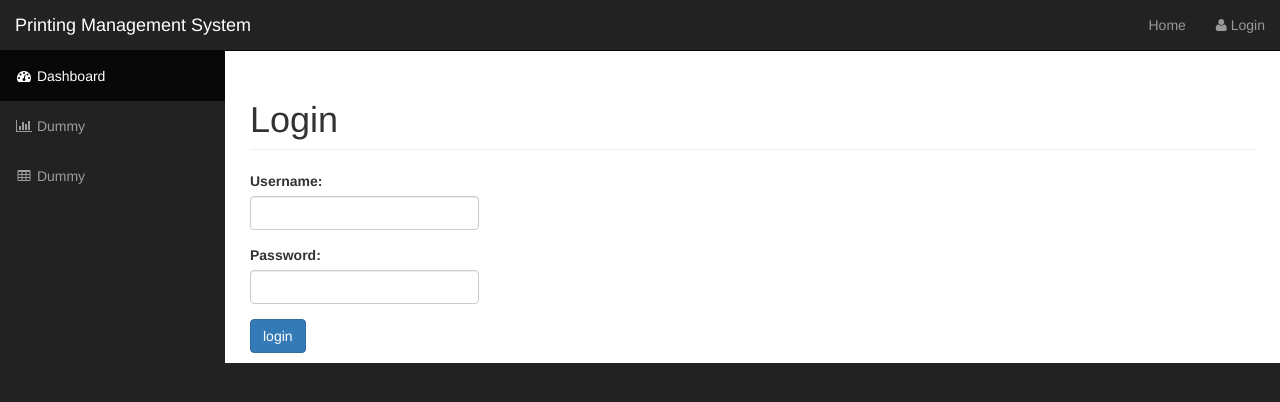
After one commit to anselm92/pms, a Django app: page /accounts/login/ in a window 1280 px wide. The commit adds this page. Shown: the top 402 px of the page. Run offline with Django 3.2, Linux system fonts and the light colour scheme; some libraries are stand-ins or nearby versions.

Commit message:
Add user authentication

```diff
--- a/pms/pms/settings.py
+++ b/pms/pms/settings.py
@@ -121,3 +121,5 @@ USE_TZ = True
 # https://docs.djangoproject.com/en/1.11/howto/static-files/
 
 STATIC_URL = '/static/'
+
+LOGIN_REDIRECT_URL = '/'
--- a/pms/printing/templates/printing/base_generic.html
+++ b/pms/printing/templates/printing/base_generic.html
@@ -32,7 +32,7 @@
                 <span class="icon-bar"></span>
                 <span class="icon-bar"></span>
             </button>
-            <a class="navbar-brand" href="index.html">Printing Management System</a>
+            <a class="navbar-brand" href="{% url 'home' %}">Printing Management System</a>
         </div>
         {% include 'printing/navbar.html' %}
         <div class="collapse navbar-collapse navbar-ex1-collapse">
@@ -48,6 +48,8 @@
                 </div>
             </div>
 
+            {% block messages %}{% endblock %}
+
             {% block content %}{% endblock %}
         </div>
     </div>
--- /dev/null
+++ b/pms/printing/templates/printing/login.html
@@ -0,0 +1,40 @@
+{% extends "printing/base_generic.html" %}
+
+{% block title %}Login{% endblock %}
+
+{% block page_title %}Login{% endblock %}
+
+{% block content %}
+    <div class="row">
+        <div class="col-lg-12">
+            {% if form.errors %}
+                <div class="alert alert-danger">Your username and password didn't match. Please try again.</div>
+            {% elif next %}
+                {% if user.is_authenticated %}
+                    <div class="alert alert-warning">
+                        Your account doesn't have access to this page. To proceed, please login with an account that has
+                        access.
+                    </div>
+                {% else %}
+                    <div class="alert alert-info">Please login to see this page.</div>
+                {% endif %}
+            {% endif %}
+        </div>
+
+        <div class="col-lg-3">
+            <form method="post" action="{% url "login" %}" role="form">
+                {% csrf_token %}
+                <div class="form-group">
+                    <label for="id_username">Username:</label>
+                    <input type="text" name="username" class="form-control" id="id_username"/>
+                </div>
+                <div class="form-group">
+                    <label for="id_password">Password:</label>
+                    <input type="password" name="password" class="form-control" id="id_password">
+                </div>
+                <input type="submit" value="login" class="btn btn-primary"/>
+                <input type="hidden" name="next" value="{{ next }}"/>
+            </form>
+        </div>
+    </div>
+{% endblock %}
--- a/pms/printing/templates/printing/navbar.html
+++ b/pms/printing/templates/printing/navbar.html
@@ -1,11 +1,25 @@
 <ul class="nav navbar-right top-nav">
     <li>
-        <a href="#">Dummy</a>
+        <a href="{% url "home" %}">Home</a>
     </li>
-    <li>
-        <a href="#">Dummy</a>
-    </li>
-    <li>
-        <a href="#">Dummy</a>
-    </li>
+    {% if user.is_authenticated %}
+        <li class="dropdown">
+            <a href="#" class="dropdown-toggle" data-toggle="dropdown">
+                <i class="fa fa-user"></i> {{ request.user.username }} <b class="caret"></b>
+            </a>
+            <ul class="dropdown-menu">
+                <li>
+                    <a href="#"><i class="fa fa-fw fa-user"></i> My Account</a>
+                </li>
+                <li class="divider"></li>
+                <li>
+                    <a href="{% url "logout" %}"><i class="fa fa-fw fa-power-off"></i> Log Out</a>
+                </li>
+            </ul>
+        </li>
+    {% else %}
+        <li>
+            <a href="{% url "login" %}"><i class="fa fa-user"></i> Login</a>
+        </li>
+    {% endif %}
 </ul>
--- a/pms/printing/templates/printing/sidebar.html
+++ b/pms/printing/templates/printing/sidebar.html
@@ -1,6 +1,6 @@
 <ul class="nav navbar-nav side-nav">
     <li class="active">
-        <a href="index.html"><i class="fa fa-fw fa-dashboard"></i> Dashboard</a>
+        <a href="{% url "dashboard" %}"><i class="fa fa-fw fa-dashboard"></i> Dashboard</a>
     </li>
     <li>
         <a href="#"><i class="fa fa-fw fa-bar-chart-o"></i> Dummy</a>
@@ -8,13 +8,4 @@
     <li>
         <a href="#"><i class="fa fa-fw fa-table"></i> Dummy</a>
     </li>
-    <li>
-        <a href="#"><i class="fa fa-fw fa-edit"></i> Dummy</a>
-    </li>
-    <li>
-        <a href="#"><i class="fa fa-fw fa-desktop"></i> Dummy</a>
-    </li>
-    <li>
-        <a href="#"><i class="fa fa-fw fa-wrench"></i> Dummy</a>
-    </li>
 </ul>
--- a/pms/printing/urls.py
+++ b/pms/printing/urls.py
@@ -1,7 +1,12 @@
 from django.conf.urls import url
+from django.contrib.auth import views as auth_views
+from django.urls import reverse
 
-from printing.views import IndexView
+from printing.views import DashboardView
 
 urlpatterns = [
-    url(r'^$', IndexView.as_view()),
+    url(r'^$', DashboardView.as_view(), name="home"),
+    url(r'^accounts/login/$', auth_views.LoginView.as_view(template_name='printing/login.html'), name='login'),
+    url(r'^accounts/logout/$', auth_views.LogoutView.as_view(template_name='printing/logout.html'), name='logout'),
+    url(r'^dashboard/$', DashboardView.as_view(), name="dashboard"),
 ]
--- a/pms/printing/views.py
+++ b/pms/printing/views.py
@@ -1,5 +1,6 @@
 from django.views.generic import TemplateView
+from django.contrib.auth.mixins import LoginRequiredMixin
 
 
-class IndexView(TemplateView):
+class DashboardView(LoginRequiredMixin, TemplateView):
     template_name = "printing/index.html"
```
Also changed, not shown: pms/printing/templates/printing/logout.html (added, +11 -0 lines).
